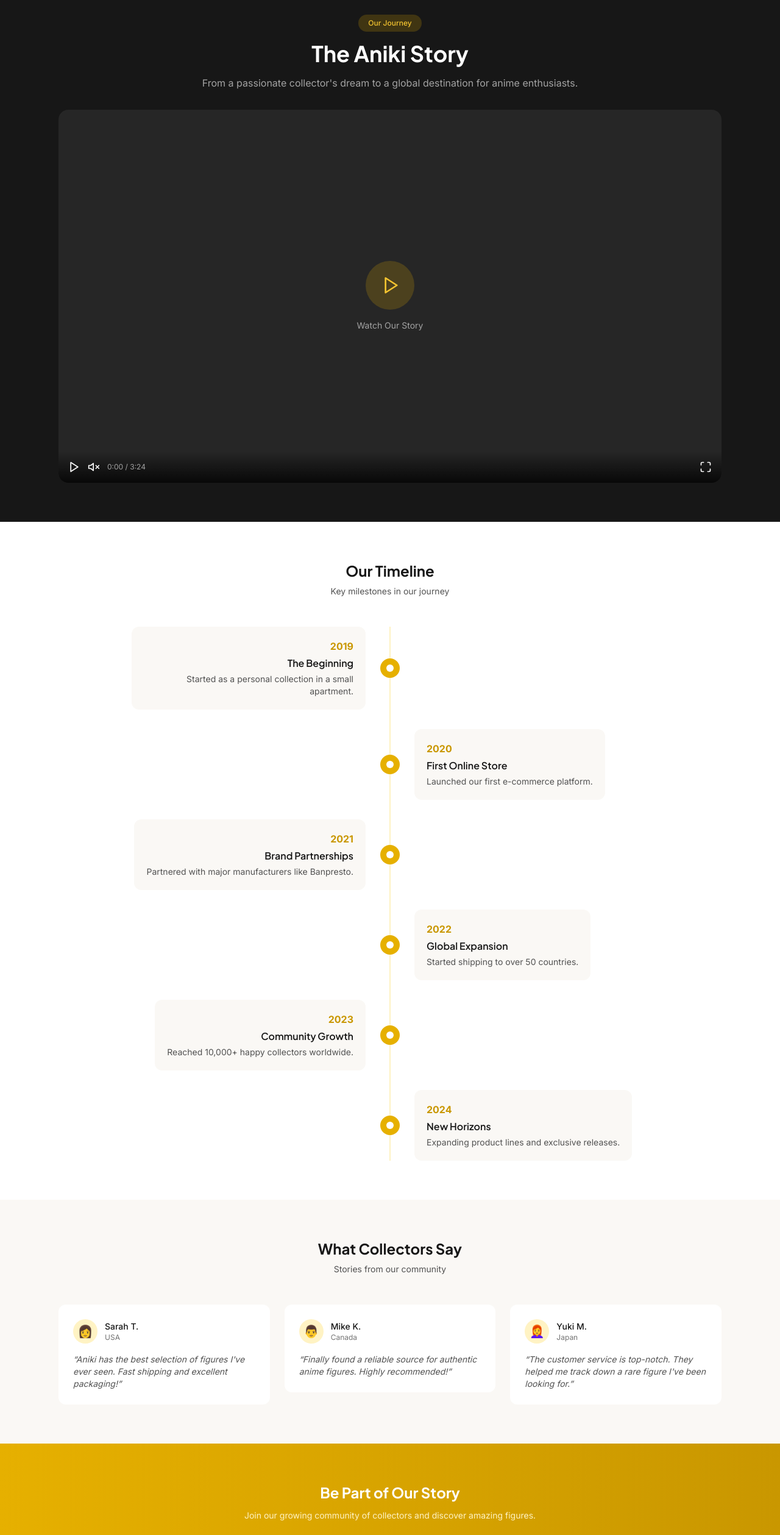
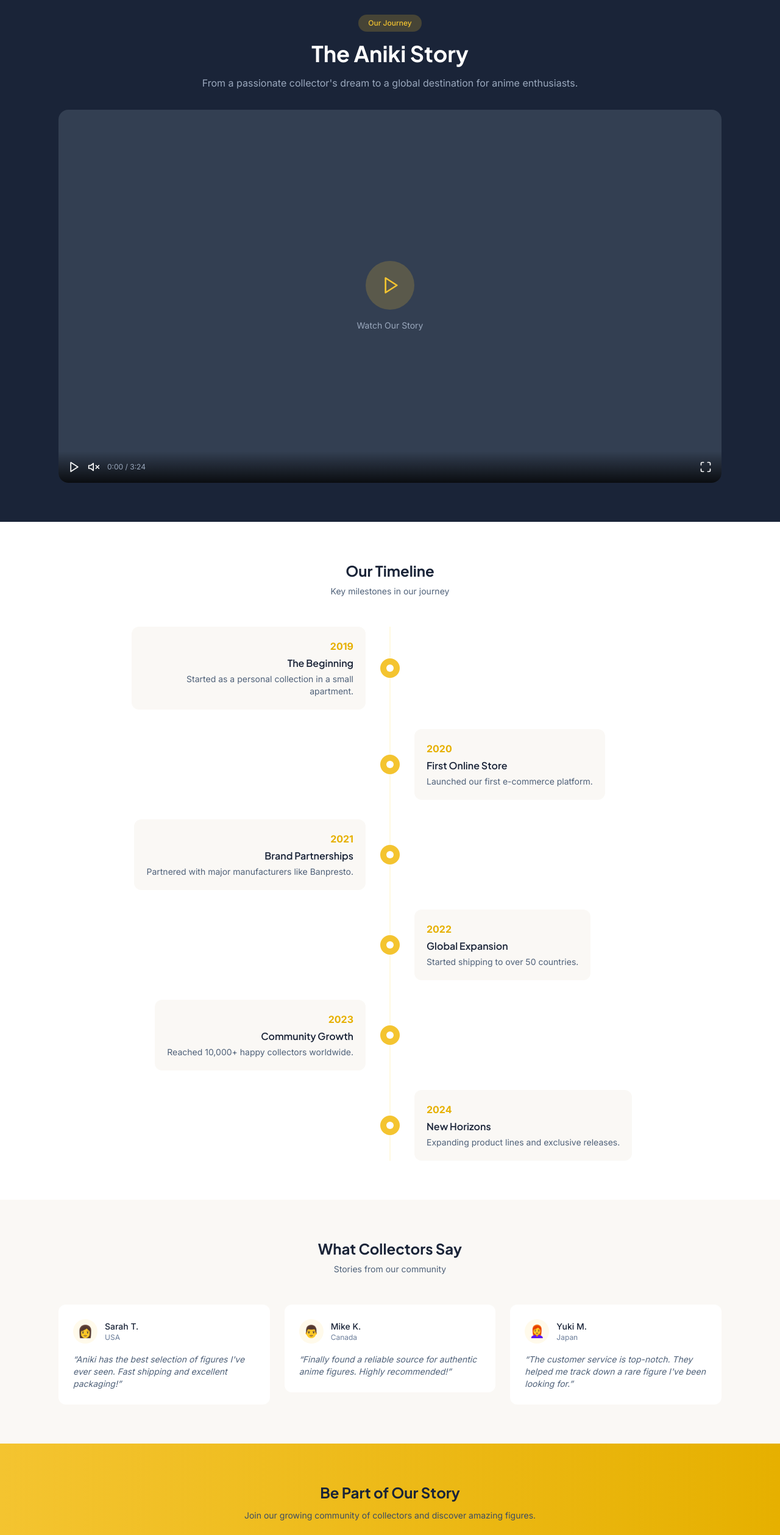
Before and after one commit to LeeDev428/aniki, a Next.js app in the folder frontend/: page /story in a window 1280 px wide. Shown: the part 120-2638 px from the top of the page at 61% size. Built offline with nearby package versions, Linux system fonts and the light colour scheme.

Commit message:
Update page.tsx

```diff
--- a/frontend/src/app/story/page.tsx
+++ b/frontend/src/app/story/page.tsx
@@ -42,35 +42,35 @@ export default function StoryPage() {
   return (
     <PageLayout>
       {/* Hero Video Section */}
-      <section className="relative py-16 bg-neutral-900">
+      <section className="relative py-16 bg-dark-800">
         <div className="max-w-6xl mx-auto px-6 lg:px-8">
           <FadeIn className="text-center mb-8">
-            <span className="inline-block px-4 py-1.5 mb-4 text-xs font-medium text-honey-400 bg-honey-500/20 rounded-full">
+            <span className="inline-block px-4 py-1.5 mb-4 text-xs font-medium text-primary-400 bg-primary-400/20 rounded-full">
               Our Journey
             </span>
             <h1 className="text-3xl lg:text-4xl font-bold text-white mb-4">
               The Aniki Story
             </h1>
-            <p className="text-neutral-400 max-w-2xl mx-auto">
+            <p className="text-dark-300 max-w-2xl mx-auto">
               From a passionate collector&apos;s dream to a global destination for anime enthusiasts.
             </p>
           </FadeIn>
 
           {/* Video Player Placeholder */}
           <FadeIn delay={0.2}>
-            <div className="relative aspect-video bg-neutral-800 rounded-2xl overflow-hidden">
+            <div className="relative aspect-video bg-dark-700 rounded-2xl overflow-hidden">
               <div className="absolute inset-0 flex items-center justify-center">
                 <div className="text-center">
-                  <div className="w-20 h-20 mx-auto mb-4 rounded-full bg-honey-500/20 flex items-center justify-center cursor-pointer hover:bg-honey-500/30 transition-colors"
+                  <div className="w-20 h-20 mx-auto mb-4 rounded-full bg-primary-400/20 flex items-center justify-center cursor-pointer hover:bg-primary-400/30 transition-colors"
                     onClick={() => setIsPlaying(!isPlaying)}
                   >
                     {isPlaying ? (
-                      <Pause className="w-8 h-8 text-honey-400" />
+                      <Pause className="w-8 h-8 text-primary-400" />
                     ) : (
-                      <Play className="w-8 h-8 text-honey-400 ml-1" />
+                      <Play className="w-8 h-8 text-primary-400 ml-1" />
                     )}
                   </div>
-                  <p className="text-neutral-400 text-sm">Watch Our Story</p>
+                  <p className="text-dark-300 text-sm">Watch Our Story</p>
                 </div>
               </div>
 
@@ -80,19 +80,19 @@ export default function StoryPage() {
                   <div className="flex items-center gap-3">
                     <button
                       onClick={() => setIsPlaying(!isPlaying)}
-                      className="text-white hover:text-honey-400 transition-colors"
+                      className="text-white hover:text-primary-400 transition-colors"
                     >
                       {isPlaying ? <Pause className="w-5 h-5" /> : <Play className="w-5 h-5" />}
                     </button>
                     <button
                       onClick={() => setIsMuted(!isMuted)}
-                      className="text-white hover:text-honey-400 transition-colors"
+                      className="text-white hover:text-primary-400 transition-colors"
                     >
                       {isMuted ? <VolumeX className="w-5 h-5" /> : <Volume2 className="w-5 h-5" />}
                     </button>
-                    <span className="text-xs text-neutral-400">0:00 / 3:24</span>
+                    <span className="text-xs text-dark-300">0:00 / 3:24</span>
                   </div>
-                  <button className="text-white hover:text-honey-400 transition-colors">
+                  <button className="text-white hover:text-primary-400 transition-colors">
                     <Maximize className="w-5 h-5" />
                   </button>
                 </div>
@@ -106,13 +106,13 @@ export default function StoryPage() {
       <section className="py-16 bg-white">
         <div className="max-w-6xl mx-auto px-6 lg:px-8">
           <FadeIn className="text-center mb-12">
-            <h2 className="text-2xl font-bold text-neutral-900 mb-2">Our Timeline</h2>
-            <p className="text-neutral-600 text-sm">Key milestones in our journey</p>
+            <h2 className="text-2xl font-bold text-dark-800 mb-2">Our Timeline</h2>
+            <p className="text-dark-500 text-sm">Key milestones in our journey</p>
           </FadeIn>
 
           <div className="relative">
             {/* Timeline Line */}
-            <div className="absolute left-4 lg:left-1/2 top-0 bottom-0 w-px bg-honey-200 -translate-x-1/2" />
+            <div className="absolute left-4 lg:left-1/2 top-0 bottom-0 w-px bg-primary-200 -translate-x-1/2" />
 
             <StaggerContainer className="space-y-8">
               {storyMilestones.map((milestone, index) => (
@@ -120,22 +120,22 @@ export default function StoryPage() {
                   <div className={`flex items-center gap-6 ${index % 2 === 0 ? 'lg:flex-row' : 'lg:flex-row-reverse'}`}>
                     <div className={`flex-1 ${index % 2 === 0 ? 'lg:text-right' : 'lg:text-left'} hidden lg:block`}>
                       <div className="p-5 bg-cream rounded-xl inline-block max-w-sm">
-                        <span className="text-honey-600 font-bold">{milestone.year}</span>
-                        <h3 className="font-semibold text-neutral-900 mt-1">{milestone.title}</h3>
-                        <p className="text-sm text-neutral-600 mt-1">{milestone.description}</p>
+                        <span className="text-primary-500 font-bold">{milestone.year}</span>
+                        <h3 className="font-semibold text-dark-800 mt-1">{milestone.title}</h3>
+                        <p className="text-sm text-dark-500 mt-1">{milestone.description}</p>
                       </div>
                     </div>
 
                     {/* Timeline Dot */}
-                    <div className="relative z-10 w-8 h-8 rounded-full bg-honey-500 flex items-center justify-center flex-shrink-0">
+                    <div className="relative z-10 w-8 h-8 rounded-full bg-primary-400 flex items-center justify-center flex-shrink-0">
                       <div className="w-3 h-3 rounded-full bg-white" />
                     </div>
 
                     <div className="flex-1 lg:hidden">
                       <div className="p-5 bg-cream rounded-xl">
-                        <span className="text-honey-600 font-bold">{milestone.year}</span>
-                        <h3 className="font-semibold text-neutral-900 mt-1">{milestone.title}</h3>
-                        <p className="text-sm text-neutral-600 mt-1">{milestone.description}</p>
+                        <span className="text-primary-500 font-bold">{milestone.year}</span>
+                        <h3 className="font-semibold text-dark-800 mt-1">{milestone.title}</h3>
+                        <p className="text-sm text-dark-500 mt-1">{milestone.description}</p>
                       </div>
                     </div>
 
@@ -152,8 +152,8 @@ export default function StoryPage() {
       <section className="py-16 bg-cream">
         <div className="max-w-6xl mx-auto px-6 lg:px-8">
           <FadeIn className="text-center mb-12">
-            <h2 className="text-2xl font-bold text-neutral-900 mb-2">What Collectors Say</h2>
-            <p className="text-neutral-600 text-sm">Stories from our community</p>
+            <h2 className="text-2xl font-bold text-dark-800 mb-2">What Collectors Say</h2>
+            <p className="text-dark-500 text-sm">Stories from our community</p>
           </FadeIn>
 
           <StaggerContainer className="grid md:grid-cols-3 gap-6">
@@ -161,15 +161,15 @@ export default function StoryPage() {
               <StaggerItem key={index}>
                 <div className="p-6 bg-white rounded-xl">
                   <div className="flex items-center gap-3 mb-4">
-                    <div className="w-10 h-10 rounded-full bg-honey-100 flex items-center justify-center">
+                    <div className="w-10 h-10 rounded-full bg-primary-100 flex items-center justify-center">
                       <span className="text-xl">{testimonial.avatar}</span>
                     </div>
                     <div>
-                      <p className="font-medium text-neutral-900 text-sm">{testimonial.author}</p>
-                      <p className="text-xs text-neutral-500">{testimonial.location}</p>
+                      <p className="font-medium text-dark-800 text-sm">{testimonial.author}</p>
+                      <p className="text-xs text-dark-400">{testimonial.location}</p>
                     </div>
                   </div>
-                  <p className="text-sm text-neutral-600 italic">&ldquo;{testimonial.quote}&rdquo;</p>
+                  <p className="text-sm text-dark-500 italic">&ldquo;{testimonial.quote}&rdquo;</p>
                 </div>
               </StaggerItem>
             ))}
@@ -179,17 +179,17 @@ export default function StoryPage() {
 
       {/* CTA Section */}
       <FadeIn>
-        <section className="py-16 bg-gradient-to-r from-honey-500 to-honey-600">
+        <section className="py-16 bg-gradient-to-r from-primary-400 to-primary-500">
           <div className="max-w-6xl mx-auto px-6 lg:px-8 text-center">
-            <h2 className="text-2xl font-bold text-white mb-3">
+            <h2 className="text-2xl font-bold text-dark-800 mb-3">
               Be Part of Our Story
             </h2>
-            <p className="text-honey-100 text-sm mb-6 max-w-lg mx-auto">
+            <p className="text-dark-600 text-sm mb-6 max-w-lg mx-auto">
               Join our growing community of collectors and discover amazing figures.
             </p>
             <a
               href="/shop"
-              className="inline-flex items-center gap-2 px-6 py-3 bg-white text-honey-600 rounded-full font-medium hover:bg-neutral-100 transition-colors"
+              className="inline-flex items-center gap-2 px-6 py-3 bg-dark-800 text-white rounded-full font-medium hover:bg-dark-700 transition-colors"
             >
               Start Collecting
             </a>
```
